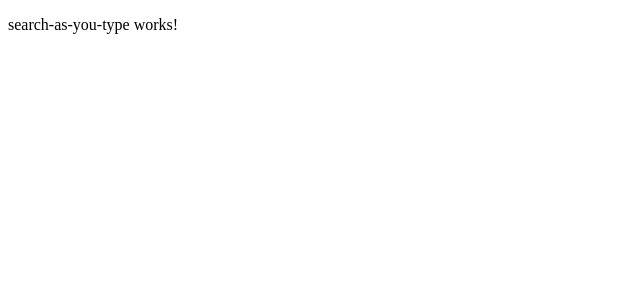
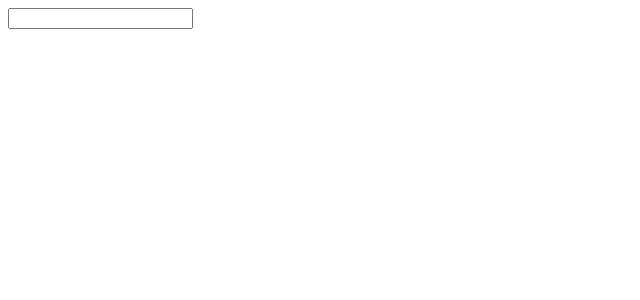
Before and after one commit to epfl-si/formation-angular.search-as-you-type, an Angular app: page / in a window 1280 px wide. Shown: the top 300 px of the page, without its empty margins (0-640 px from the left). Built offline with nearby package versions, Linux system fonts and the light colour scheme.

Commit message:
[feature] Observe <input> changes
squash! [feature] <input> to @Output

```diff
--- a/src/app/search-as-you-type/search-as-you-type.component.html
+++ b/src/app/search-as-you-type/search-as-you-type.component.html
@@ -1 +1 @@
-<p>search-as-you-type works!</p>
+<input type="text" #searchterm (keyup)="search(searchterm.value)">
--- a/src/app/search-as-you-type/search-as-you-type.component.ts
+++ b/src/app/search-as-you-type/search-as-you-type.component.ts
@@ -12,4 +12,7 @@ export class SearchAsYouTypeComponent implements OnInit {
   ngOnInit() {
   }
 
+  search(value: string) {
+      console.log(value);
+  }
 }
```
